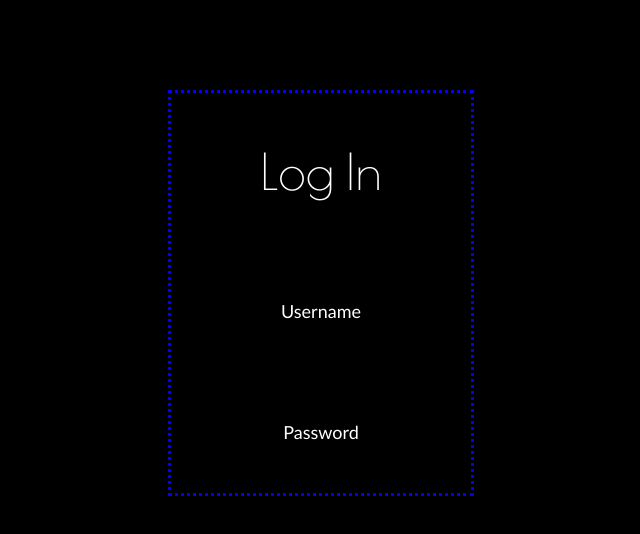
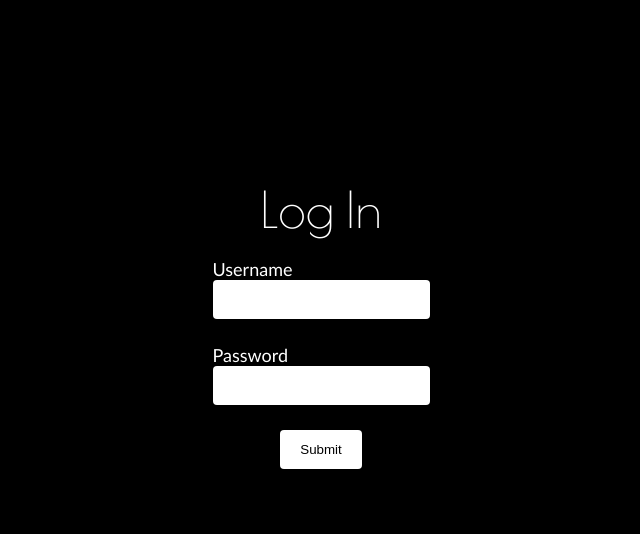
Before and after one commit to abeeds/instagram-clone, a React (Vite) app in the folder Front End/: page /login in a window 1280 px wide. Shown: the top 534 px of the page, without its empty margins (319-959 px from the left). Built offline with nearby package versions, Linux system fonts and the light colour scheme.

Commit message:
added form fields for login + CSS

```diff
--- a/Front End/src/login page/login.css
+++ b/Front End/src/login page/login.css
@@ -1,6 +1,4 @@
 .LogInBox {
-    border: 3px blue dotted;
-    height: 400px;
     width: 300px;
     margin: auto;
     margin-top: 7%;
@@ -8,15 +6,30 @@
     flex-direction: column;
 }
 
+
 #LogInText {
     color: white;
     font-family: 'Poiret One';
     font-size: 50px;
+    margin: 30% auto 10px;
+}
+
+.LogInFields {
+    font-family:"Calibri", sans-serif;
+    font-size: 18px;
+    margin-top: 10px;
+    margin: 10px auto 10px;
+    display: flex;
+    flex-direction: column;
+    gap: 25px;
+}
+
+input {
+    background: white;
+    border: 0;
+    border-radius: 4px;
+    padding: 12px 20px;
+    color: black;
+    font-weight: 500;
     margin: auto;
 }
-
-#LogInUsername, #LogInPassword {
-    font-family:"Calibri", sans-serif;
-    font-size: 18px;
-    margin: auto;
-}
--- a/Front End/src/login page/login.tsx
+++ b/Front End/src/login page/login.tsx
@@ -4,8 +4,22 @@ function LogInBox() {
     return (
         <div className="LogInBox">
             <a id='LogInText'>Log In</a>
-            <a id='LogInUsername'>Username</a>
-            <a id='LogInPassword'>Password</a>
+
+            {/* Form */}
+            <form className='LogInFields' method="post">
+                <label>
+                    Username<br/>
+                    <input id="username" type="text" name="username" maxLength={64} required/>
+                </label>
+
+                <label>
+                    Password<br/>
+                    <input id="password" type="password" name="password" maxLength={32} required/>
+                </label>
+
+                <input type='submit' value='Submit'/>
+            </form>
+
         </div>
     )
 }
```
